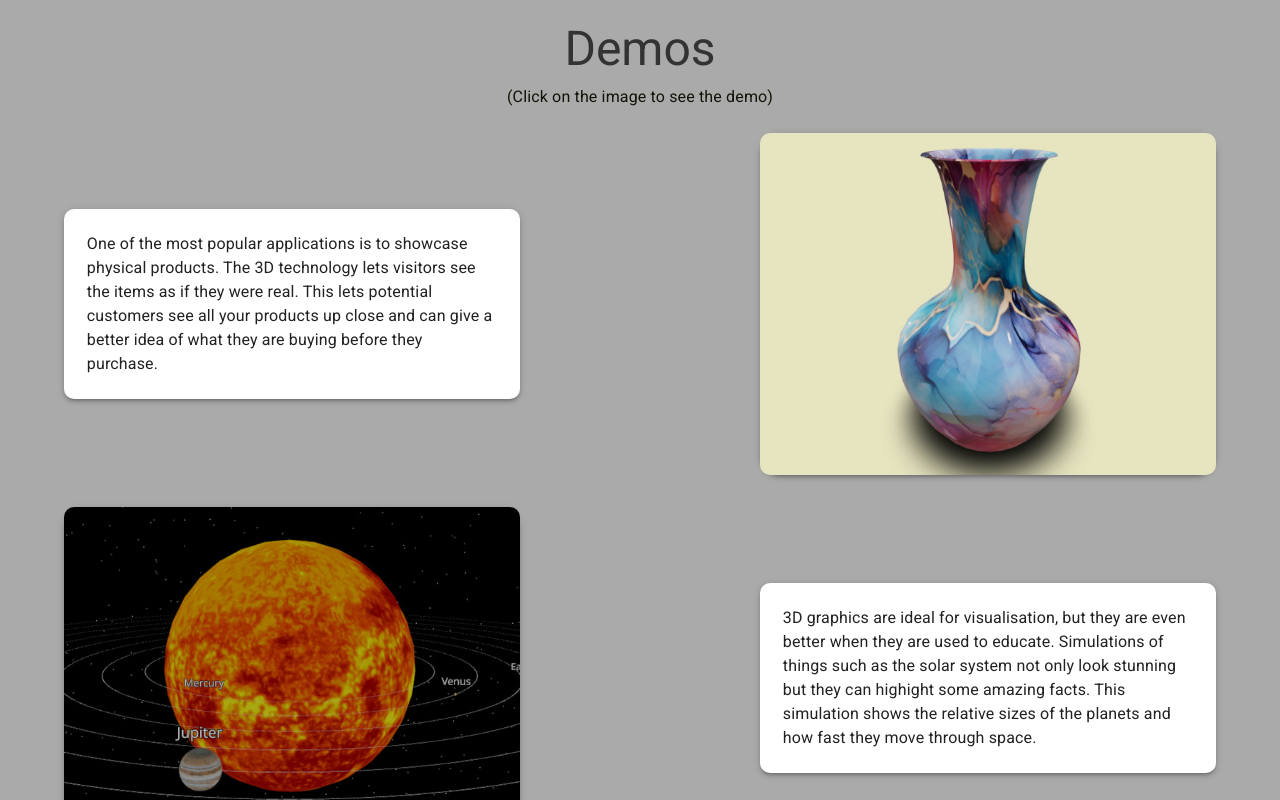
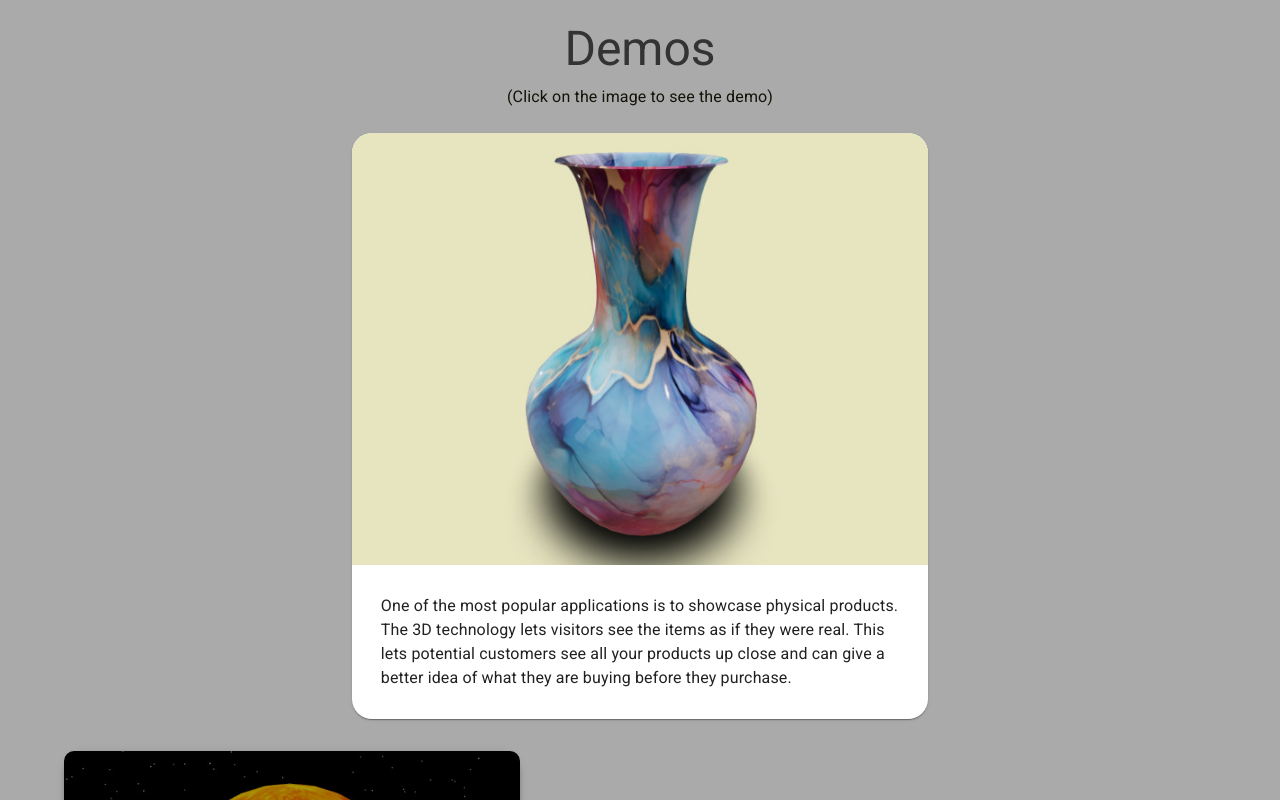
Before and after one commit to DoctorTone/landing-drt, a React (Vite) app: page / in a window 1280 px wide. Shown: the part 840-1640 px from the top of the page. Built offline with nearby package versions, Linux system fonts and the light colour scheme.

Commit message:
Alter demo object format

```diff
--- a/src/components/DemoPage.tsx
+++ b/src/components/DemoPage.tsx
@@ -12,6 +12,8 @@ const Img = styled("img")({
   display: "block",
   maxWidth: "100%",
   maxHeight: "100%",
+  borderTopLeftRadius: "20px",
+  borderTopRightRadius: "20px",
 });
 
 const DemoImageBlock = styled(Paper)({
@@ -19,8 +21,7 @@ const DemoImageBlock = styled(Paper)({
 });
 
 const DemoTextBlock = styled(Paper)({
-  padding: "5%",
-  borderRadius: "10px",
+  borderRadius: "20px",
 });
 
 const DemoPage = () => {
@@ -37,31 +38,24 @@ const DemoPage = () => {
         <Typography sx={{ mb: 3 }} textAlign="center">
           (Click on the image to see the demo)
         </Typography>
-        <Grid container spacing={GRID_SPACING} sx={{ alignItems: "center" }}>
+        <Grid container sx={{ justifyContent: "center" }}>
           <Grid item xs={6}>
-            <DemoTextBlock elevation={3}>
-              <Typography>
+            <Paper sx={{ borderRadius: "20px" }}>
+              <Link
+                href="https://drt-software.com/Demos/Configurator/configurator.html"
+                target="_blank"
+                rel="noreferrer"
+              >
+                <Img src="./images/configurator.jpg" />
+              </Link>
+              <Typography sx={{ padding: "5%" }}>
                 One of the most popular applications is to showcase physical
                 products. The 3D technology lets visitors see the items as if
                 they were real. This lets potential customers see all your
                 products up close and can give a better idea of what they are
                 buying before they purchase.
               </Typography>
-            </DemoTextBlock>
-          </Grid>
-          <Grid item xs={6}>
-            <Link
-              href="https://drt-software.com/Demos/Configurator/configurator.html"
-              target="_blank"
-              rel="noreferrer"
-            >
-              <DemoImageBlock elevation={3}>
-                <Img
-                  src="./images/configurator.jpg"
-                  sx={{ borderRadius: "10px" }}
-                />
-              </DemoImageBlock>
-            </Link>
+            </Paper>
           </Grid>
         </Grid>
       </Container>
```
